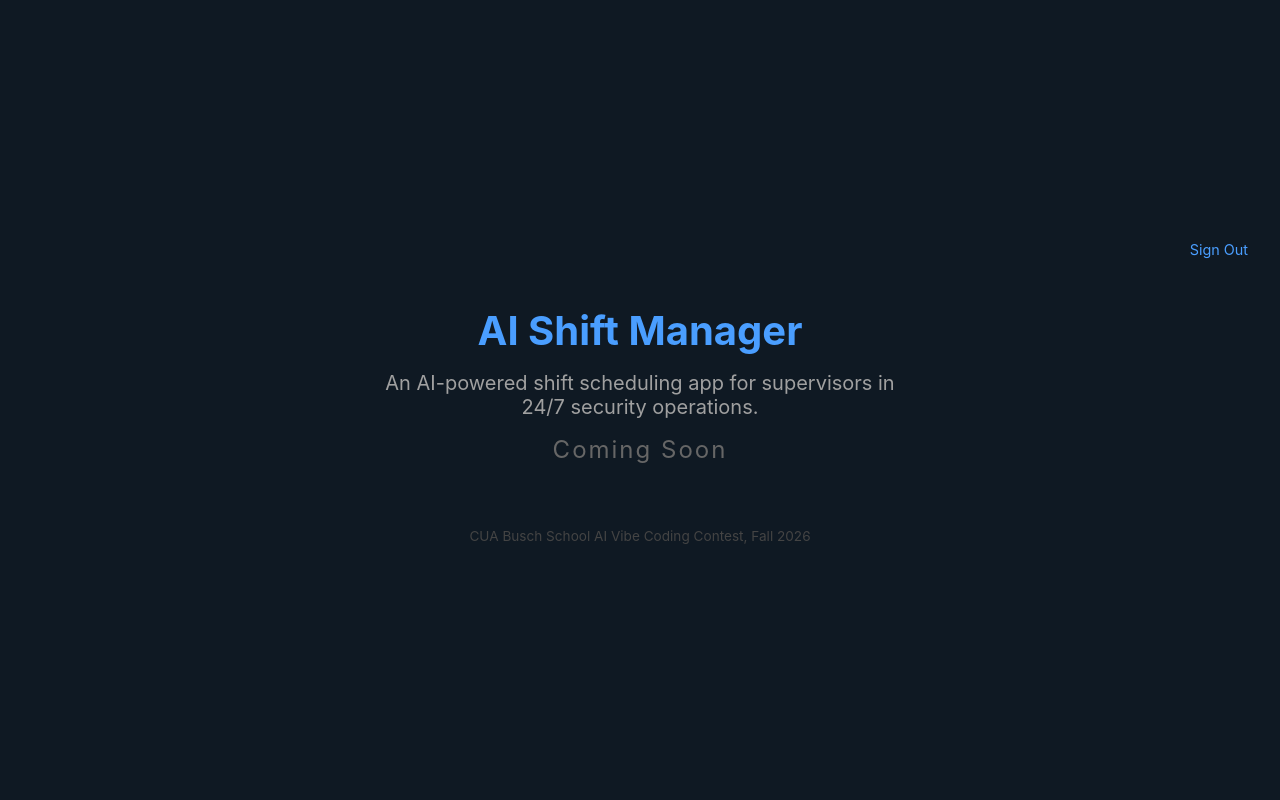
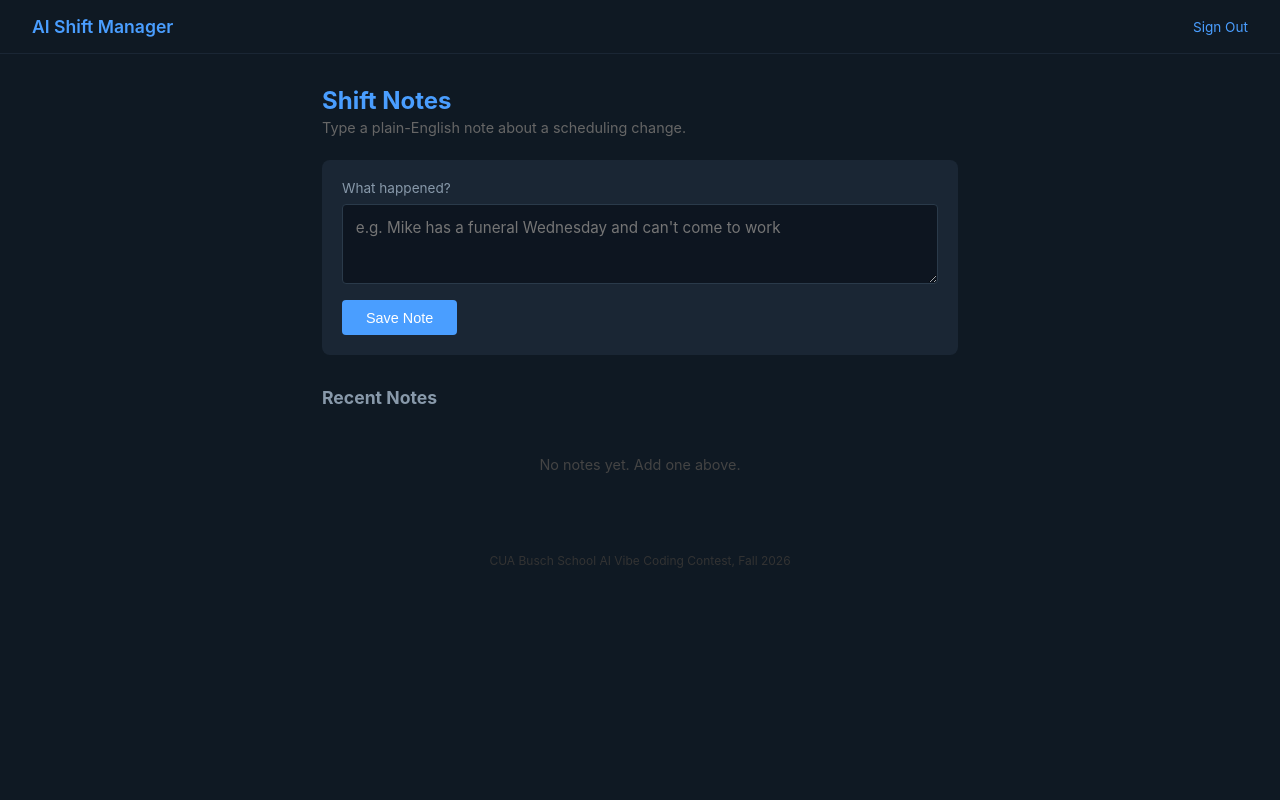
Before and after one commit to 23wgillis-cua/ai-shift-manager, a Flask app: template app/templates/index.html in a window 1280 px wide. Run offline with Flask 3, Linux system fonts and the light colour scheme; the template is opened without the code that fills it, so the values that code supplies are empty.

Commit message:
Add shift note input form and notes list display

```diff
--- a/app/templates/index.html
+++ b/app/templates/index.html
@@ -10,69 +10,180 @@
             font-family: -apple-system, BlinkMacSystemFont, 'Segoe UI', Roboto, sans-serif;
             background: #0f1923;
             color: #e0e0e0;
-            display: flex;
-            flex-direction: column;
-            align-items: center;
-            justify-content: center;
-            min-height: 100vh;
-        }
-        .container {
-            text-align: center;
-            max-width: 600px;
-            padding: 2rem;
         }
         .header {
-            width: 100%;
             display: flex;
-            justify-content: flex-end;
+            justify-content: space-between;
+            align-items: center;
             padding: 1rem 2rem;
+            border-bottom: 1px solid #1a2634;
+        }
+        .header .brand {
+            font-size: 1.1rem;
+            color: #4a9eff;
+            font-weight: 600;
+        }
+        .header .user-area {
+            display: flex;
+            align-items: center;
+            gap: 1rem;
+        }
+        .header .welcome {
+            font-size: 0.85rem;
+            color: #8899aa;
         }
         .logout-btn {
             color: #4a9eff;
             text-decoration: none;
-            font-size: 0.9rem;
+            font-size: 0.85rem;
         }
         .logout-btn:hover {
             text-decoration: underline;
         }
+        .container {
+            max-width: 700px;
+            margin: 0 auto;
+            padding: 2rem;
+        }
         h1 {
-            font-size: 2.5rem;
+            font-size: 1.5rem;
+            color: #4a9eff;
+            margin-bottom: 0.25rem;
+        }
+        .subtitle {
+            font-size: 0.9rem;
+            color: #666;
+            margin-bottom: 1.5rem;
+        }
+        .note-form {
+            background: #1a2634;
+            padding: 1.25rem;
+            border-radius: 8px;
+            margin-bottom: 2rem;
+        }
+        .note-form label {
+            display: block;
+            font-size: 0.85rem;
+            color: #8899aa;
+            margin-bottom: 0.5rem;
+        }
+        .note-form textarea {
+            width: 100%;
+            padding: 0.8rem;
+            border: 1px solid #2a3a4a;
+            border-radius: 4px;
+            background: #0d1520;
+            color: #e0e0e0;
+            font-size: 0.95rem;
+            font-family: inherit;
+            resize: vertical;
+            min-height: 80px;
+        }
+        .note-form textarea:focus {
+            outline: none;
+            border-color: #4a9eff;
+        }
+        .note-form .btn {
+            margin-top: 0.75rem;
+            padding: 0.6rem 1.5rem;
+            background: #4a9eff;
+            color: #fff;
+            border: none;
+            border-radius: 4px;
+            font-size: 0.9rem;
+            cursor: pointer;
+        }
+        .note-form .btn:hover {
+            background: #3a8ee0;
+        }
+        .notes-list h2 {
+            font-size: 1.1rem;
+            color: #8899aa;
             margin-bottom: 1rem;
+        }
+        .note-item {
+            background: #152033;
+            padding: 1rem 1.25rem;
+            border-radius: 6px;
+            margin-bottom: 0.75rem;
+            border-left: 3px solid #4a9eff;
+        }
+        .note-item .note-body {
+            font-size: 0.95rem;
+            color: #c8d0d8;
+            margin-bottom: 0.5rem;
+        }
+        .note-item .note-meta {
+            font-size: 0.75rem;
+            color: #555;
+        }
+        .status-badge {
+            display: inline-block;
+            padding: 0.15rem 0.6rem;
+            border-radius: 3px;
+            font-size: 0.7rem;
+            text-transform: uppercase;
+            letter-spacing: 0.5px;
+        }
+        .status-open {
+            background: #2a3a1a;
+            color: #8bc34a;
+        }
+        .status-approved {
+            background: #1a2a3a;
             color: #4a9eff;
         }
-        .tagline {
-            font-size: 1.25rem;
-            color: #a0a0a0;
-            margin-bottom: 1rem;
-        }
-        .welcome {
-            font-size: 1rem;
-            color: #8899aa;
-            margin-bottom: 2rem;
-        }
-        .coming-soon {
-            font-size: 1.5rem;
-            color: #666;
-            letter-spacing: 2px;
+        .empty {
+            text-align: center;
+            color: #444;
+            padding: 2rem;
+            font-size: 0.9rem;
         }
         .footer {
-            margin-top: 4rem;
-            font-size: 0.85rem;
-            color: #444;
+            text-align: center;
+            margin-top: 3rem;
+            font-size: 0.75rem;
+            color: #333;
         }
     </style>
 </head>
 <body>
     <div class="header">
-        <a href="/logout" class="logout-btn">Sign Out</a>
+        <span class="brand">AI Shift Manager</span>
+        <div class="user-area">
+            {% if user %}<span class="welcome">{{ user.display_name }}</span>{% endif %}
+            <a href="/logout" class="logout-btn">Sign Out</a>
+        </div>
     </div>
     <div class="container">
-        <h1>AI Shift Manager</h1>
-        {% if user %}
-        <p class="welcome">Welcome, {{ user.display_name }}</p>
-        {% endif %}
-        <p class="tagline">An AI-powered shift scheduling app for supervisors in 24/7 security operations.</p>
-        <p class="coming-soon">Coming Soon</p>
+        <h1>Shift Notes</h1>
+        <p class="subtitle">Type a plain-English note about a scheduling change.</p>
+
+        <div class="note-form">
+            <form method="POST" action="/add-note">
+                <label for="body">What happened?</label>
+                <textarea id="body" name="body" placeholder="e.g. Mike has a funeral Wednesday and can't come to work" required></textarea>
+                <button type="submit" class="btn">Save Note</button>
+            </form>
+        </div>
+
+        <div class="notes-list">
+            <h2>Recent Notes</h2>
+            {% if notes %}
+                {% for note in notes %}
+                <div class="note-item">
+                    <p class="note-body">{{ note.body }}</p>
+                    <p class="note-meta">
+                        {{ note.created_at }}
+                        <span class="status-badge status-{{ note.status }}">{{ note.status }}</span>
+                    </p>
+                </div>
+                {% endfor %}
+            {% else %}
+                <p class="empty">No notes yet. Add one above.</p>
+            {% endif %}
+        </div>
+
         <p class="footer">CUA Busch School AI Vibe Coding Contest, Fall 2026</p>
     </div>
 </body>
```
Also changed, not shown: app/__init__.py (+33 -2 lines).
